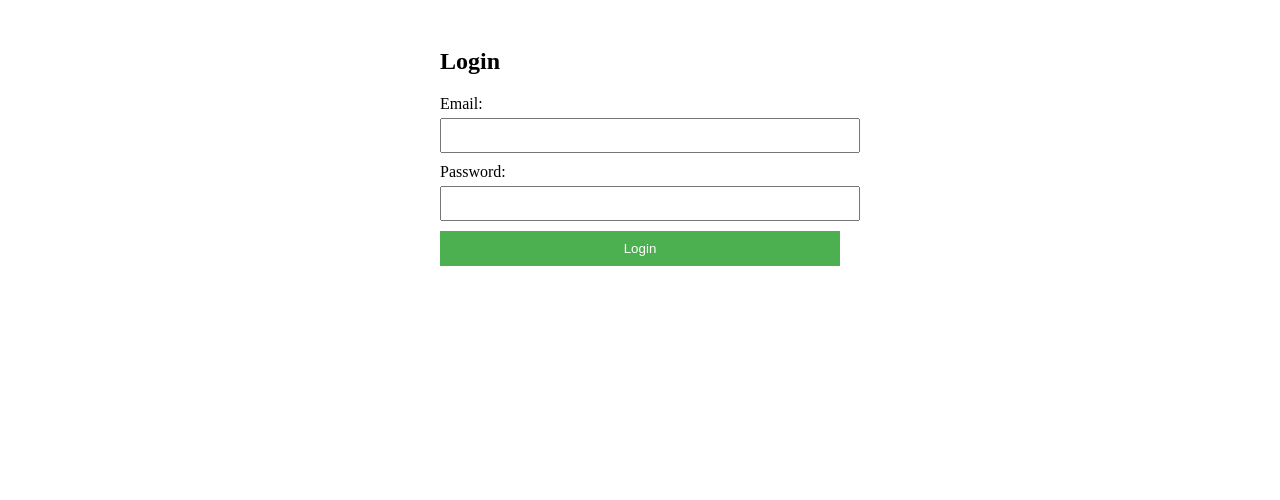
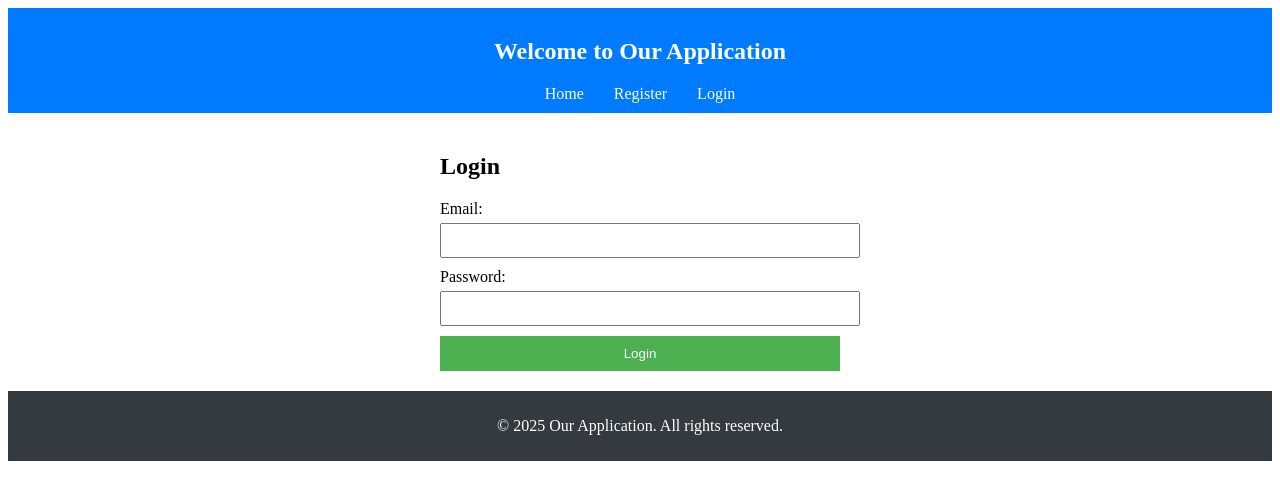
Before and after one commit to chanuka1012/New_frontend, a React (Vite) app: page /login in a window 1280 px wide. Shown: the top 500 px of the page. Built offline with nearby package versions, Linux system fonts and the light colour scheme.

Commit message:
user login and registration final

```diff
--- /dev/null
+++ b/src/Components/Footer/Footer.jsx
@@ -0,0 +1,9 @@
+import React from 'react';
+
+export default function Footer() {
+  return (
+    <footer style={{ backgroundColor: '#343A40', color: 'white', padding: '10px 20px', textAlign: 'center' }}>
+      <p>&copy; {new Date().getFullYear()} Our Application. All rights reserved.</p>
+    </footer>
+  );
+}
--- /dev/null
+++ b/src/Components/Header/Header.jsx
@@ -0,0 +1,15 @@
+import React from 'react';
+import { Link } from 'react-router-dom';
+
+export default function Header() {
+  return (
+    <header style={{ backgroundColor: '#007BFF', color: 'white', padding: '10px 20px', textAlign: 'center' }}>
+      <h2>Welcome to Our Application</h2>
+      <nav>
+        <Link to="/" style={{ margin: '0 15px', color: 'white', textDecoration: 'none' }}>Home</Link>
+        <Link to="/Register" style={{ margin: '0 15px', color: 'white', textDecoration: 'none' }}>Register</Link>
+        <Link to="/Login" style={{ margin: '0 15px', color: 'white', textDecoration: 'none' }}>Login</Link>
+      </nav>
+    </header>
+  );
+}
--- a/src/Components/Login/Login.jsx
+++ b/src/Components/Login/Login.jsx
@@ -1,6 +1,8 @@
 import React, { useState } from 'react'
 import './login.css'
 import axios from 'axios';
+import Header from '../Header/Header';
+import Footer from '../Footer/Footer';
 
 export default function Login() {
 
@@ -29,7 +31,11 @@ export default function Login() {
       };
 
   return (
+    <div>
+      <Header />
     <div style={{ maxWidth: '400px', margin: 'auto', padding: '20px' }}>
+
+
       <h2>Login</h2>
       <form onSubmit={handleSubmit}>
         <div className='login1'>
@@ -71,5 +77,7 @@ export default function Login() {
         </button>
       </form>
     </div>
+    <Footer />
+    </div>
   );
 }
--- a/src/Components/Register/Register.jsx
+++ b/src/Components/Register/Register.jsx
@@ -2,6 +2,8 @@ import React, { useState } from 'react';
 import './register.css';
 import axios from 'axios';
 import { useNavigate } from 'react-router-dom';
+import Header from '../Header/Header';
+import Footer from '../Footer/Footer';
 
 export default function Register() {
   const [formData, setFormData] = useState({
@@ -69,6 +71,8 @@ export default function Register() {
 
 
   return (
+    <div>
+      <Header />
     <div style={{ maxWidth: '400px', margin: 'auto', padding: '20px' }}>
       <h2>Register</h2>
       <form onSubmit={handleSubmit}>
@@ -136,5 +140,7 @@ export default function Register() {
         </div>
       )}
     </div>
+    <Footer />
+    </div>
   );
 }
```
